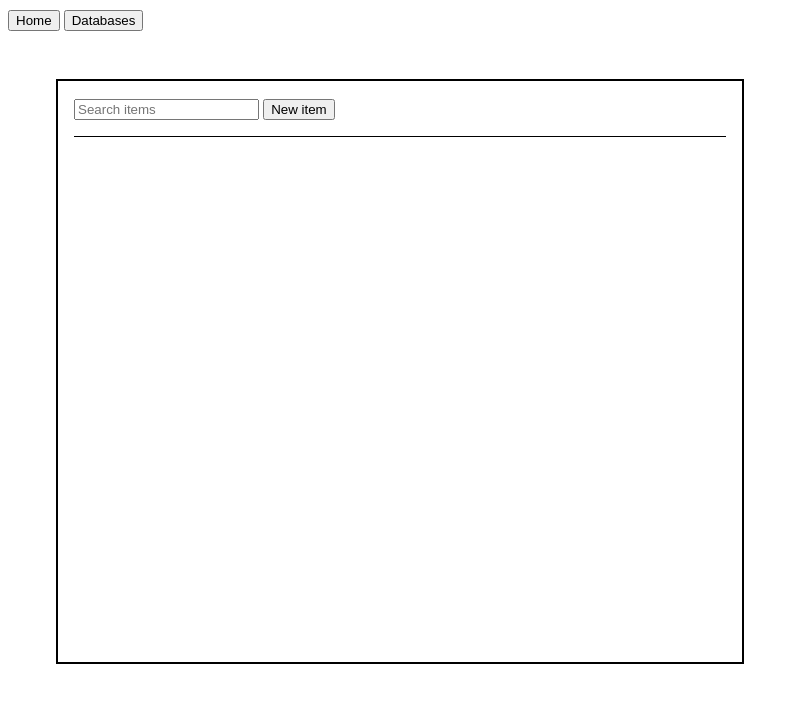
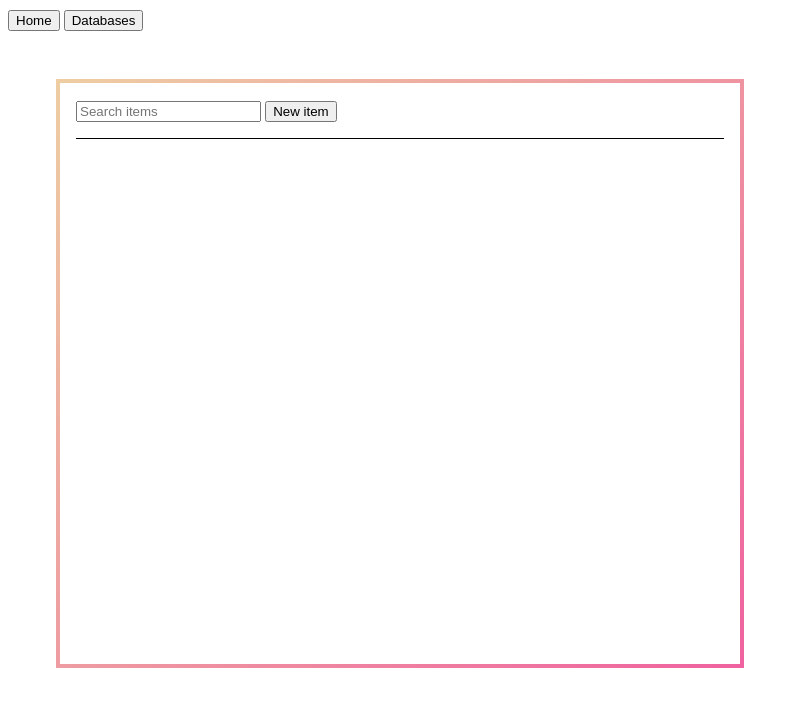
Before and after one commit to KLZX121/inventory-tracker, an Electron app: page renderer/html/items.html in a window 800 px wide. Drawn offline with Linux system fonts and the light colour scheme.

Commit message:
updated container border to look better

```diff
--- a/renderer/css/index.css
+++ b/renderer/css/index.css
@@ -44,7 +44,8 @@ button {
 
 .container {
     margin: 3em;
-    border: 2px black solid;
+    border: 0.3em solid;
+    border-image: linear-gradient(135deg, #eecda3, #ef629f) 1;
     height: 70%;
     padding: 1em;
     overflow: auto;
```
